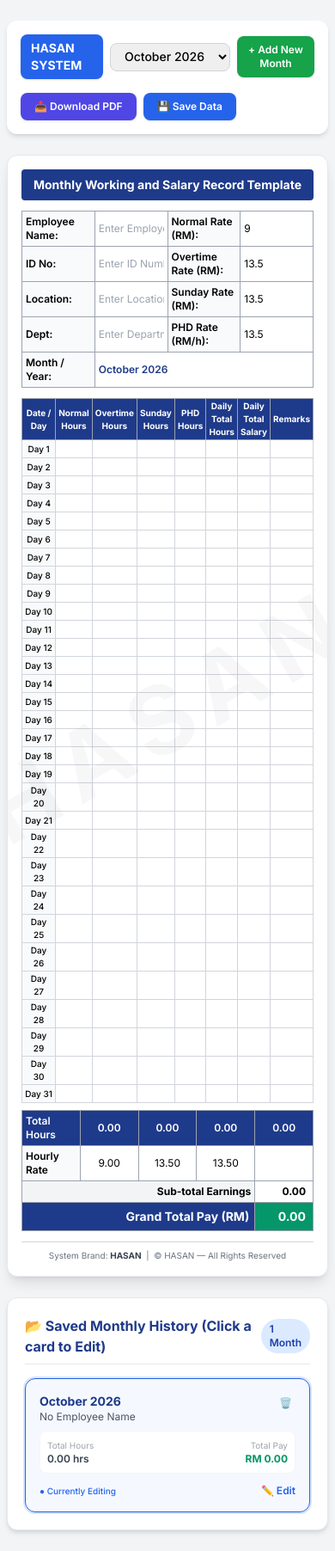
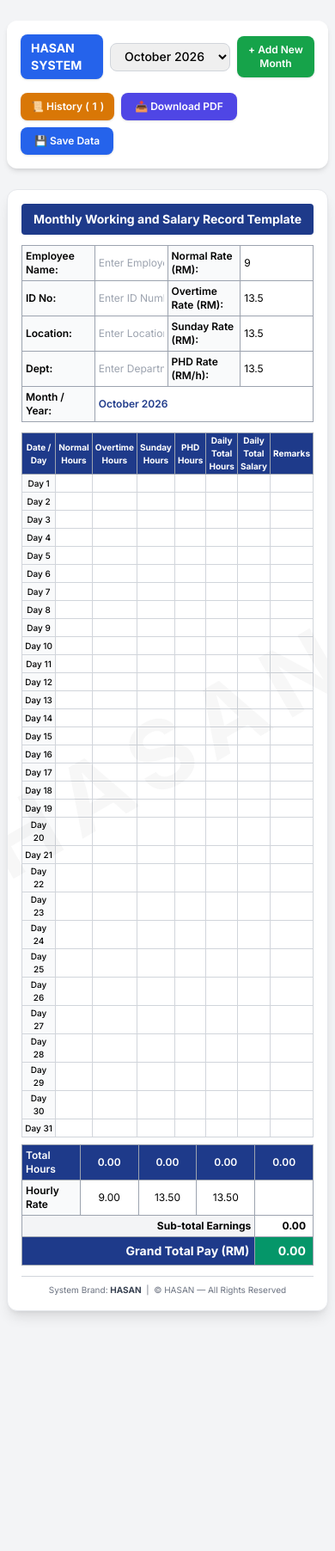
Before and after one commit to ssb-dev-hasan/hasan-salary-app, a plain HTML site: page index.html in a window 390 px wide. Shown: the whole page at 86% size. After the commit the page ends 1549 px from the top, so only its background shows below. Drawn offline with nearby package versions, Linux system fonts and the light colour scheme.

Commit message:
Enhance history modal and update JavaScript logic
Refactor history modal and improve UI elements. Update JavaScript logic for better handling of local storage and rendering.

```diff
--- a/index.html
+++ b/index.html
@@ -59,7 +59,11 @@
                     + Add New Month
                 </button>
             </div>
-            <div class="flex items-center gap-2">
+            <div class="flex items-center gap-2 flex-wrap">
+                <!-- History Button at Top -->
+                <button onclick="openHistoryModal()" class="bg-amber-600 hover:bg-amber-700 text-white text-xs font-semibold px-3 py-2 rounded-lg shadow transition flex items-center gap-1">
+                    📜 History (<span id="historyBadgeCount">0</span>)
+                </button>
                 <button onclick="downloadPDF()" class="bg-indigo-600 hover:bg-indigo-700 text-white text-xs font-semibold px-4 py-2 rounded-lg shadow transition flex items-center gap-1">
                     📥 Download PDF
                 </button>
@@ -159,25 +163,27 @@
                 System Brand: <span class="font-bold text-gray-700">HASAN</span> &nbsp;|&nbsp; © HASAN — All Rights Reserved
             </div>
         </div>
+    </div>
 
-        <!-- History Section (No Print) -->
-        <div class="no-print bg-white p-5 rounded-xl shadow-md mt-6 border border-gray-200">
-            <div class="flex items-center justify-between mb-4 border-b border-gray-200 pb-2">
-                <h2 class="text-base font-bold text-blue-900 flex items-center gap-2">
-                    📂 Saved Monthly History (Click a card to Edit)
-                </h2>
-                <span id="historyCount" class="text-xs font-semibold bg-blue-100 text-blue-800 px-2.5 py-1 rounded-full">0 Months</span>
+    <!-- History Popup Modal (No Print) -->
+    <div id="historyModalOverlay" class="no-print fixed inset-0 bg-black/50 z-50 hidden flex items-center justify-center p-4">
+        <div class="bg-white rounded-2xl shadow-2xl max-w-2xl w-full max-h-[85vh] flex flex-col overflow-hidden animate-fadeIn">
+            <div class="p-4 border-b border-gray-200 flex justify-between items-center bg-blue-900 text-white">
+                <h3 class="font-bold text-sm flex items-center gap-2">📂 Saved Monthly History (Click a card to Edit)</h3>
+                <button onclick="closeHistoryModal()" class="text-white hover:text-red-300 text-xl font-bold px-2">✕</button>
             </div>
-            <div id="historyCardsContainer" class="grid grid-cols-1 sm:grid-cols-2 md:grid-cols-3 gap-4">
-                <!-- History cards will be rendered here dynamically -->
+            <div id="historyCardsContainer" class="p-4 overflow-y-auto grid grid-cols-1 sm:grid-cols-2 gap-3 bg-gray-50 flex-1">
+                <!-- History cards will render here -->
+            </div>
+            <div class="p-3 border-t border-gray-200 bg-white text-right">
+                <button onclick="closeHistoryModal()" class="bg-gray-600 hover:bg-gray-700 text-white text-xs font-semibold px-4 py-2 rounded-lg transition">Close</button>
             </div>
         </div>
     </div>
 
     <!-- JavaScript Logic -->
     <script>
-        // Safe LocalStorage Initialization with Error Handling
-        let dbData = null;
+        let dbData = {};
         try {
             dbData = JSON.parse(localStorage.getItem('hasan_salary_db'));
         } catch (e) {
@@ -195,28 +201,7 @@
             localStorage.setItem('hasan_salary_db', JSON.stringify(dbData));
         }
 
-        let activeMonth = Object.keys(dbData)[0] || "October 2026";
-
-        function initApp() {
-            renderMonthSelector();
-            loadMonthData(activeMonth);
-            renderHistoryCards();
-        }
-
-        function renderMonthSelector() {
-            const selector = document.getElementById('monthSelector');
-            if(!selector) return;
-            selector.innerHTML = '';
-            Object.keys(dbData).forEach(m => {
-                let opt = document.createElement('option');
-                opt.value = m;
-                opt.textContent = m;
-                if(m === activeMonth) opt.selected = true;
-                selector.appendChild(opt);
-            });
-            const lbl = document.getElementById('currentMonthLabel');
-            if(lbl) lbl.textContent = activeMonth;
-        }
+        let activeMonth = Object.keys(dbData)[0];
 
         function buildDaysTable() {
             const tbody = document.getElementById('daysTableBody');
@@ -236,6 +221,21 @@
                 `;
                 tbody.appendChild(tr);
             }
+        }
+
+        function renderMonthSelector() {
+            const selector = document.getElementById('monthSelector');
+            if(!selector) return;
+            selector.innerHTML = '';
+            Object.keys(dbData).forEach(m => {
+                let opt = document.createElement('option');
+                opt.value = m;
+                opt.textContent = m;
+                if(m === activeMonth) opt.selected = true;
+                selector.appendChild(opt);
+            });
+            const lbl = document.getElementById('currentMonthLabel');
+            if(lbl) lbl.textContent = activeMonth;
         }
 
         function loadMonthData(monthKey) {
@@ -362,6 +362,7 @@
         }
 
         function saveAuto() {
+            if(!activeMonth) return;
             dbData[activeMonth] = gatherCurrentData();
             localStorage.setItem('hasan_salary_db', JSON.stringify(dbData));
             renderHistoryCards();
@@ -396,11 +397,20 @@
             renderHistoryCards();
         }
 
+        function openHistoryModal() {
+            document.getElementById('historyModalOverlay').classList.remove('hidden');
+            renderHistoryCards();
+        }
+
+        function closeHistoryModal() {
+            document.getElementById('historyModalOverlay').classList.add('hidden');
+        }
+
         function editFromHistory(monthKey) {
             activeMonth = monthKey;
             renderMonthSelector();
             loadMonthData(monthKey);
-            renderHistoryCards();
+            closeHistoryModal();
             window.scrollTo({ top: 0, behavior: 'smooth' });
         }
 
@@ -413,9 +423,7 @@
             if(confirm(`আপনি কি নিশ্চিত যে "${monthKey}" এর হিস্টরি মুছে ফেলতে চান?`)) {
                 delete dbData[monthKey];
                 localStorage.setItem('hasan_salary_db', JSON.stringify(dbData));
-                if(activeMonth === monthKey) {
-                    activeMonth = Object.keys(dbData)[0];
-                }
+                activeMonth = Object.keys(dbData)[0];
                 renderMonthSelector();
                 loadMonthData(activeMonth);
                 renderHistoryCards();
@@ -424,11 +432,11 @@
 
         function renderHistoryCards() {
             const container = document.getElementById('historyCardsContainer');
-            const countBadge = document.getElementById('historyCount');
-            if(!container || !countBadge) return;
+            const badge = document.getElementById('historyBadgeCount');
+            if(!container || !badge) return;
 
             const months = Object.keys(dbData);
-            countBadge.textContent = `${months.length} Month${months.length > 1 ? 's' : ''}`;
+            badge.textContent = months.length;
             container.innerHTML = '';
 
             months.forEach(monthKey => {
@@ -457,37 +465,37 @@
                 const isActive = (monthKey === activeMonth);
                 const card = document.createElement('div');
                 card.onclick = () => editFromHistory(monthKey);
-                card.className = `cursor-pointer rounded-xl p-4 border transition-all shadow-sm hover:shadow-md ${
+                card.className = `cursor-pointer rounded-xl p-3 border transition-all shadow-sm hover:shadow-md ${
                     isActive
-                    ? 'border-blue-600 bg-blue-50/60 ring-2 ring-blue-500/20'
-                    : 'border-gray-200 bg-gray-50 hover:bg-white hover:border-blue-300'
+                    ? 'border-blue-600 bg-blue-50 ring-2 ring-blue-500/20'
+                    : 'border-gray-200 bg-white hover:border-blue-300'
                 }`;
 
                 card.innerHTML = `
                     <div class="flex justify-between items-start mb-2">
                         <div>
-                            <h3 class="font-bold text-sm text-blue-900">${monthKey}</h3>
-                            <p class="text-xs text-gray-600 truncate max-w-[160px]">${item.empName ? item.empName : 'No Employee Name'}</p>
+                            <h3 class="font-bold text-xs text-blue-900">${monthKey}</h3>
+                            <p class="text-[11px] text-gray-600 truncate max-w-[140px]">${item.empName ? item.empName : 'No Employee Name'}</p>
                         </div>
                         <button onclick="deleteFromHistory(event, '${monthKey.replace(/'/g, "\\'")}')" title="Delete" class="text-gray-400 hover:text-red-600 text-xs p-1 rounded transition">
                             🗑️
                         </button>
                     </div>
-                    <div class="flex justify-between items-center text-xs text-gray-700 bg-white p-2 rounded-lg border border-gray-100 mb-3">
+                    <div class="flex justify-between items-center text-[11px] text-gray-700 bg-gray-50 p-2 rounded border border-gray-100 mb-2">
                         <div>
-                            <span class="text-gray-400 block text-[10px]">Total Hours</span>
+                            <span class="text-gray-400 block text-[9px]">Total Hours</span>
                             <span class="font-semibold">${totalHrs.toFixed(2)} hrs</span>
                         </div>
                         <div class="text-right">
-                            <span class="text-gray-400 block text-[10px]">Total Pay</span>
+                            <span class="text-gray-400 block text-[9px]">Total Pay</span>
                             <span class="font-bold text-emerald-600">RM ${totalPay.toFixed(2)}</span>
                         </div>
                     </div>
-                    <div class="flex items-center justify-between">
-                        <span class="text-[10px] font-medium ${isActive ? 'text-blue-600' : 'text-gray-400'}">
-                            ${isActive ? '● Currently Editing' : 'Click to Edit'}
+                    <div class="flex items-center justify-between text-[11px]">
+                        <span class="font-medium ${isActive ? 'text-blue-600' : 'text-gray-400'}">
+                            ${isActive ? '● Active Month' : 'Click to Select'}
                         </span>
-                        <span class="text-xs font-semibold text-blue-600 hover:underline">✏️ Edit</span>
+                        <span class="font-semibold text-blue-600 hover:underline">✏️ Edit</span>
                     </div>
                 `;
                 container.appendChild(card);
@@ -506,12 +514,12 @@
             html2pdf().from(element).set(opt).save();
         }
 
-        // Initialize App on Load Safely
-        if (document.readyState === 'loading') {
-            document.addEventListener('DOMContentLoaded', initApp);
-        } else {
-            initApp();
-        }
+        // Initialize App on load
+        window.addEventListener('DOMContentLoaded', () => {
+            renderMonthSelector();
+            loadMonthData(activeMonth);
+            renderHistoryCards();
+        });
     </script>
 </body>
 </html>
```
